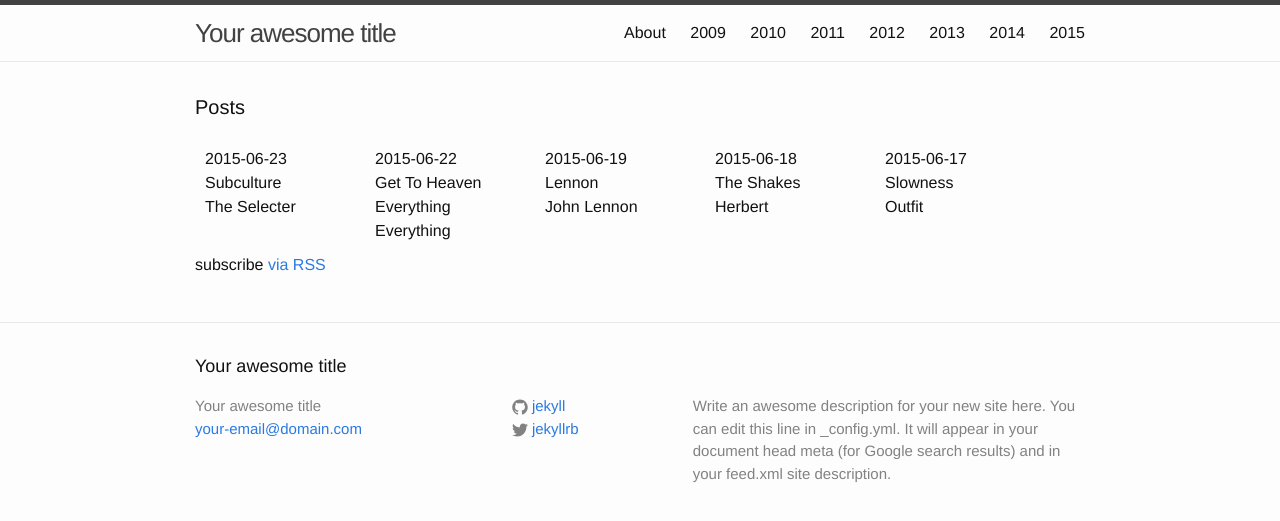
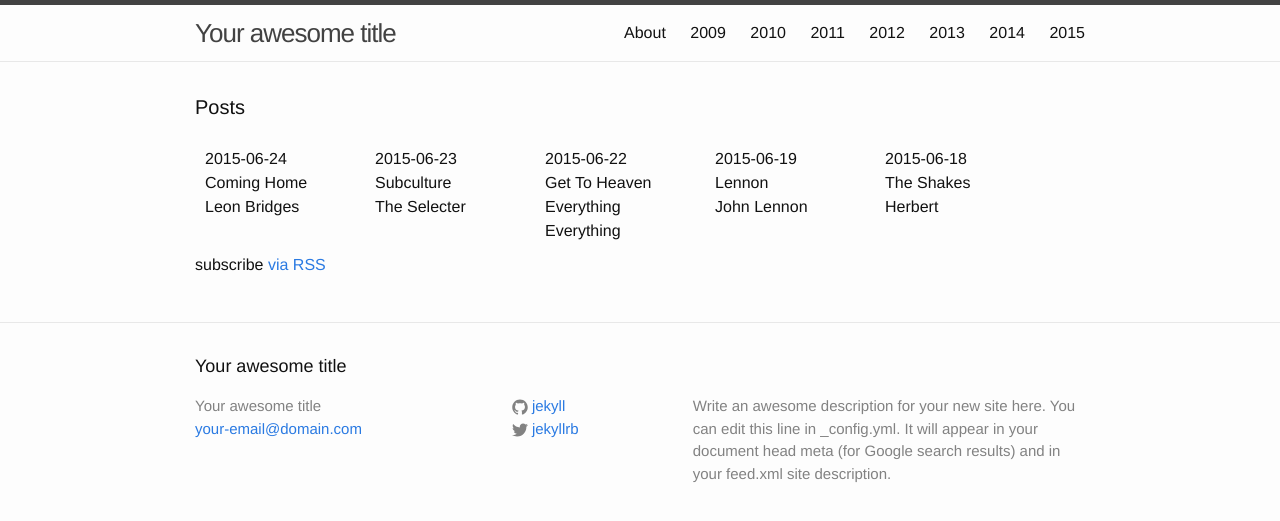
Before and after one commit to karaken12/bbc6musicaotd, a Jekyll site: the page built from site/index.html, in a window 1280 px wide. Shown: the top 521 px of the page. Built offline with Jekyll 4.4.1, drawn with Linux system fonts in a browser that asks for light colours.

Commit message:
Album for 2015-06-24.

```diff
--- a/site/_data/year/2015.yml
+++ b/site/_data/year/2015.yml
@@ -588,3 +588,8 @@
   title: Subculture
   twitter: https://twitter.com/BBC6Music/status/613253262058352640
   spotify-id: 1lx7T6F9XgDf67vZj9amOD
+- date: 2015-06-24
+  artist: Leon Bridges
+  title: Coming Home
+  twitter: https://twitter.com/BBC6Music/status/613615564595011584
+  spotify-id: 4svLfrPPk2npPVuI4kXPYg
```
